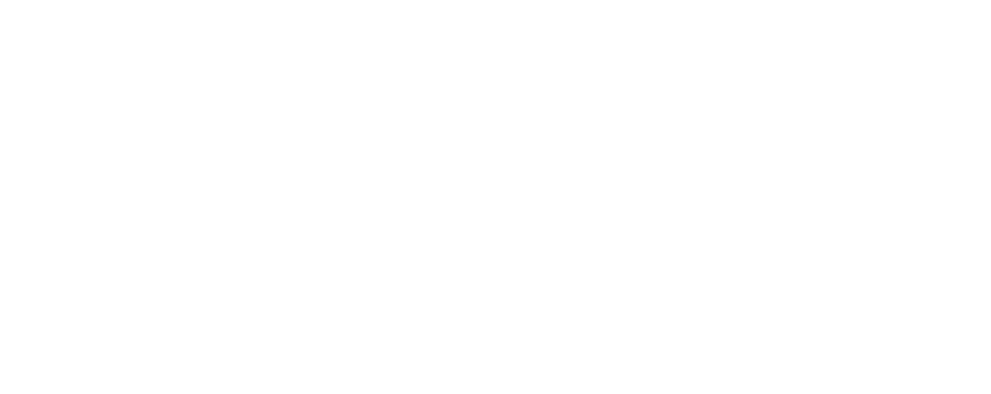
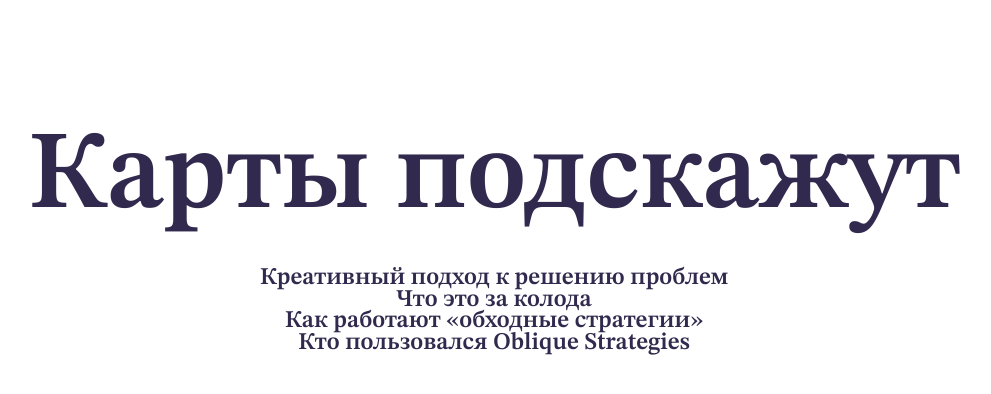
Before and after one commit to YuryWeb/karty-podskazhut, a plain HTML site: page index.html in a window 1280 px wide. Shown: the whole page, without its empty margins (146-1137 px from the left). Drawn offline with Linux system fonts and the light colour scheme.

Commit message:
Стилизация заголовков

```diff
--- a/index.html
+++ b/index.html
@@ -12,9 +12,20 @@
     <link rel="stylesheet" href="./styles/style.css" />
   </head>
   <body class="page theme_dark">
-    <header class="header"></header>
-    <main class="content content-section"></main>
-    <footer class="footer"></footer>
+    <header class="header">
+      <h1 class="heading header__title content-section">Карты подскажут</h1>
+    </header>
+
+    <main class="content content-section">
+      <h2 class="heading">Креативный подход к решению проблем</h2>
+      <h2 class="heading">Что это за колода</h2>
+      <h2 class="heading">Как работают «обходные стратегии»</h2>
+      <h2 class="heading">Кто пользовался Oblique Strategies</h2>
+    </main>
+
+    <footer class="footer">
+
+    </footer>
 
     <!-- Раскомментируйте строчку ниже, когда вёрстка будет готова. Если вы назвали все классы. как нужно, переключатель темы будет работать -->
     <!-- <script src="./scripts/theme-changer.js"></script> -->
--- a/styles/style.css
+++ b/styles/style.css
@@ -1,3 +1,11 @@
+:root {
+  --main-font: raleway;
+  --accent-font: 'STIX Two Text';
+  --bg-color: #f3efec;
+  --text-color: #312a4e;
+  --accent-color: #ffab6b;
+}
+
 *,
 *::before,
 *::after {
@@ -7,6 +15,9 @@
 .page {
   min-inline-size: 360px;
   margin: 0;
+  color: var(--text-color, #312a4e);
+  font-family: var(--main-font, sans-serif);
+  border-color: var(--bg-color, #f3efec);
 }
 
 p,
@@ -20,3 +31,32 @@ li,
 figure {
   margin: 0;
 }
+
+.heading {
+  font-family: var(--accent-font, serif);
+  font-weight: 600;
+  line-height: 0.9;
+  text-align: center;
+}
+
+.content-section {
+  padding: 0 5vi;
+}
+
+.header {
+  padding-block-start: 10%;
+}
+
+.header__title {
+  margin-block-end: 40px;
+  font-size: clamp(3.75rem, 2.5rem + 5.5556vw, 7.5rem);
+}
+
+.content__title {
+  margin: 7% 0 2.5%;
+  font-size: 30px;
+}
+
+.footer {
+
+}
```
